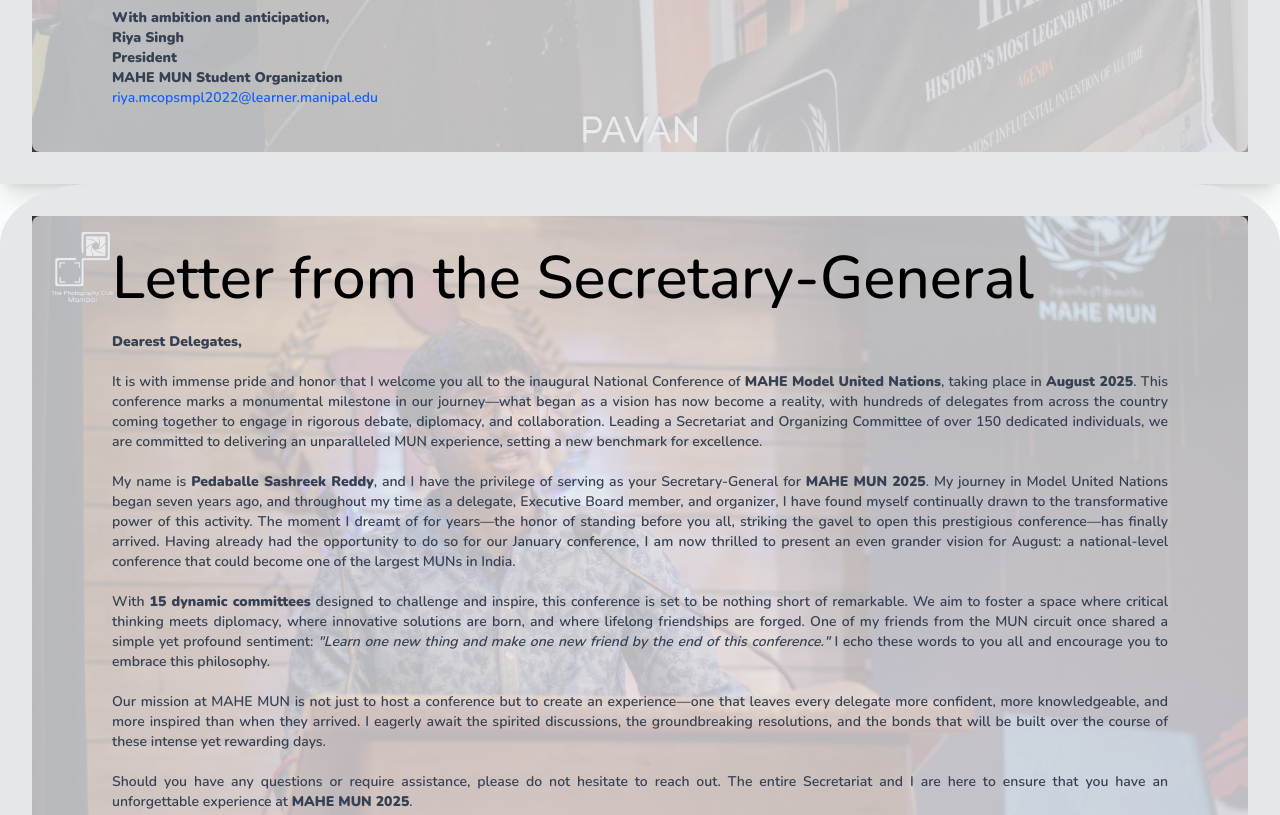
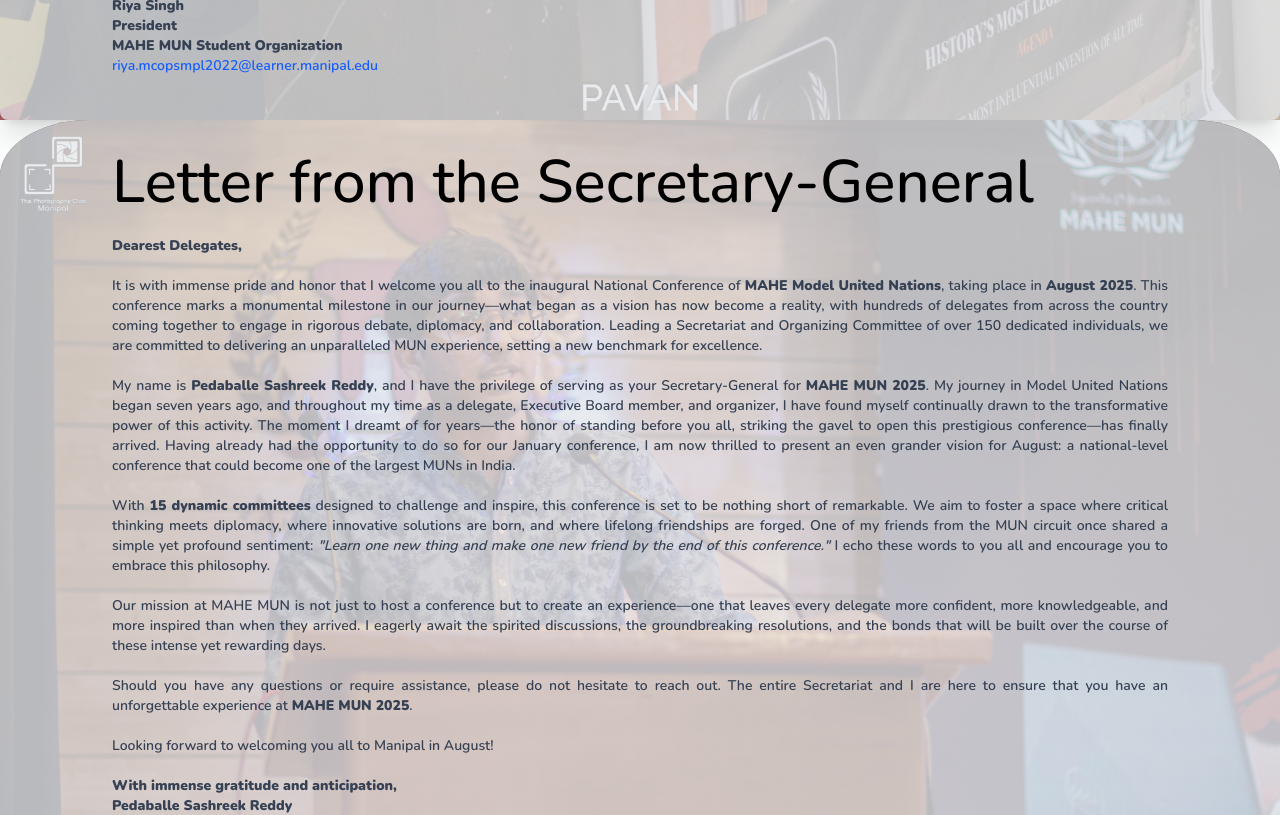
Before and after one commit to Mohak-Singhal/Mahe-Mun-2025-Website, a React (Vite) app: page / in a window 1280 px wide. Shown: the part 2280-3095 px from the top of the page. Built offline with nearby package versions, Linux system fonts and the light colour scheme.

Commit message:
letter image corrected

```diff
--- a/src/components/ConferenceHighlights.jsx
+++ b/src/components/ConferenceHighlights.jsx
@@ -52,8 +52,8 @@ const ConferenceHighlights = () => {
     <div className="relative min-h-screen">
       {/* Background Image */}
       <div
-        className="absolute inset-0 bg-[url('/mun1.jpg')] bg-cover bg-center opacity-60"
-        // Replace '/path/to/your-image.jpg' with the correct path to your image.
+        className="absolute inset-0 bg-[url('/mun1.jpg')] bg-cover bg-fixed bg-center opacity-60"
+
       ></div>
 
       {/* Main Content */}
--- a/src/pages/Home.jsx
+++ b/src/pages/Home.jsx
@@ -11,9 +11,9 @@ const LetterSectionGenSec = () => (
   <div className="relative min-h-screen">
     {/* Background Image */}
     <div
-      className="absolute inset-0 bg-[url('/gensec.jpg')] bg-cover  opacity-80"
+      className="absolute inset-0 bg-[url('/gensec.jpg')] bg-cover  opacity-80 rounded-xl"
     ></div>
-    <div className="absolute inset-0 bg-gray-200 opacity-75 rounded-lg"></div>
+    <div className="absolute inset-0 bg-gray-200 opacity-75 rounded-lg "></div>
 
     {/* Main Content */}
     <div className="relative z-10 px-6 md:px-12 w-full max-w-6xl mx-auto">
@@ -106,7 +106,7 @@ const LetterSection = () => (
   <div className="relative min-h-screen">
     {/* Background Image */}
     <div
-      className="absolute inset-0 bg-[url('/mun3.jpg')] bg-cover bg-center opacity-80"
+      className="absolute inset-0 bg-[url('/mun3.jpg')] bg-cover bg-center  opacity-80"
     ></div>
     <div className="absolute inset-0 bg-gray-200 opacity-75 rounded-lg"></div>
     {/* Main Content */}
@@ -220,17 +220,17 @@ const sections = [
   {
     id: 2,
     content: <LetterSection />,
-    classname: "rounded-t-[7%] bg-gray-200 p-4 sm:p-8",
+    classname: "rounded-t-[7%] bg-gray-200 ",
   },
   {
     id: 3,
     content: <LetterSectionGenSec />,
-    classname: "rounded-t-[7%] bg-gray-200 p-4 sm:p-8",
+    classname: "rounded-t-[7%]  ",
   },
   {
     id: 4,
     content: <ConferenceHighlights />,
-    classname: "rounded-t-[7%] bg-black h-auto md:h-screen p-4 sm:p-8",
+    classname: "rounded-t-[7%] bg-black h-auto md:h-screen   ",
   },
   {
     id: 5,
```
